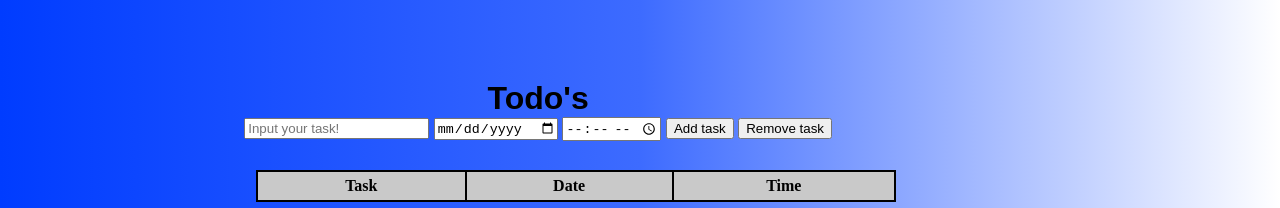
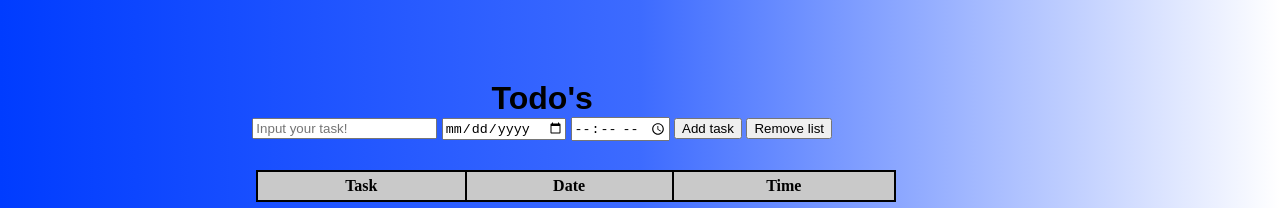
Before and after one commit to RobGrootjen/TodoListJS, a plain HTML site: page index.html in a window 1280 px wide. Shown: the top 208 px of the page. Drawn offline with Linux system fonts and the light colour scheme.

Commit message:
new update

```diff
--- a/index.html
+++ b/index.html
@@ -10,7 +10,7 @@
             <input id="date" type="date">
             <input id="time" type="time">
             <button id="entry">Add task</button>
-            <button id="remove">Remove task</button>
+            <button id="remove">Remove list</button>
         </div>
 
     <table id="display">
```
